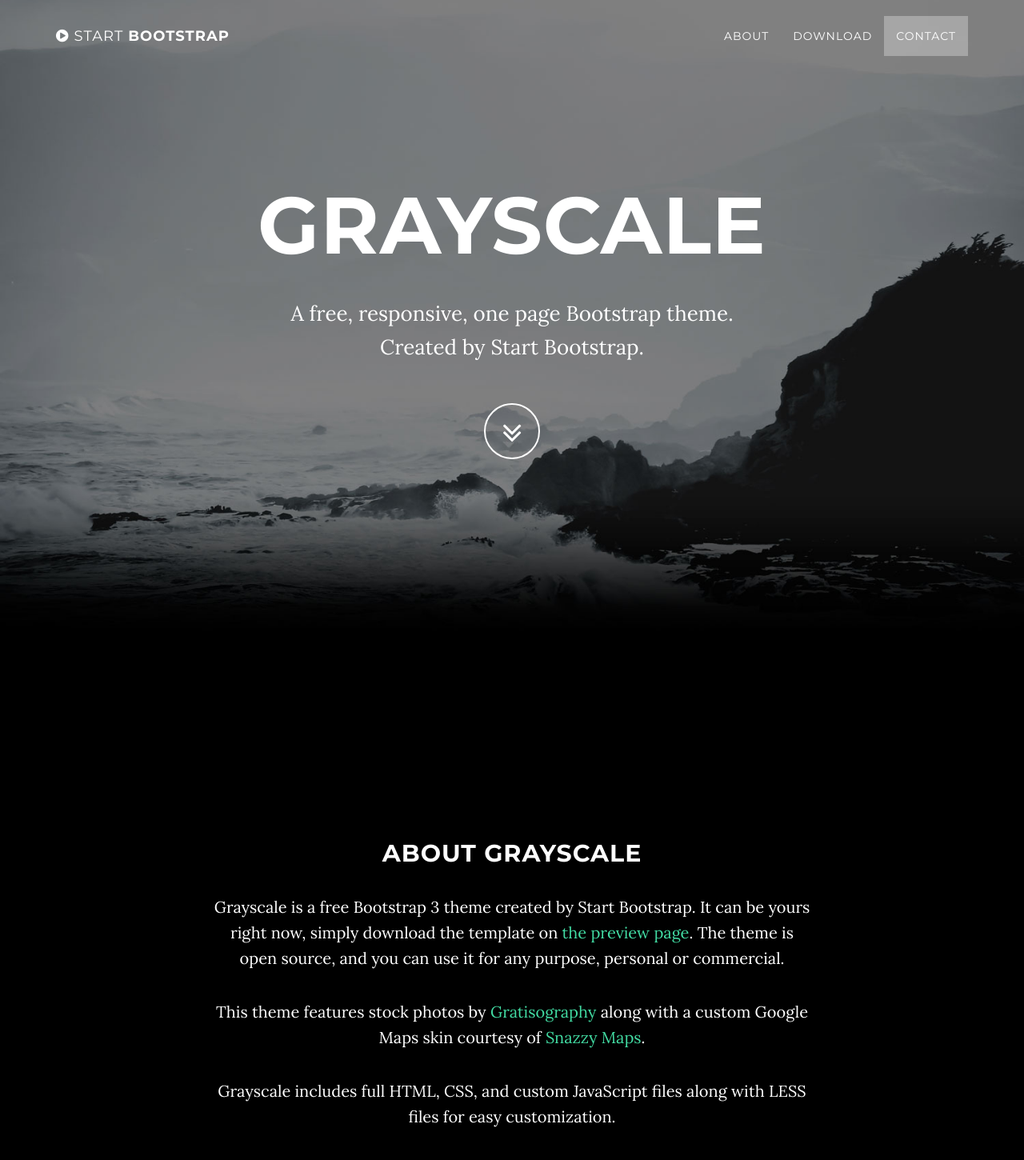
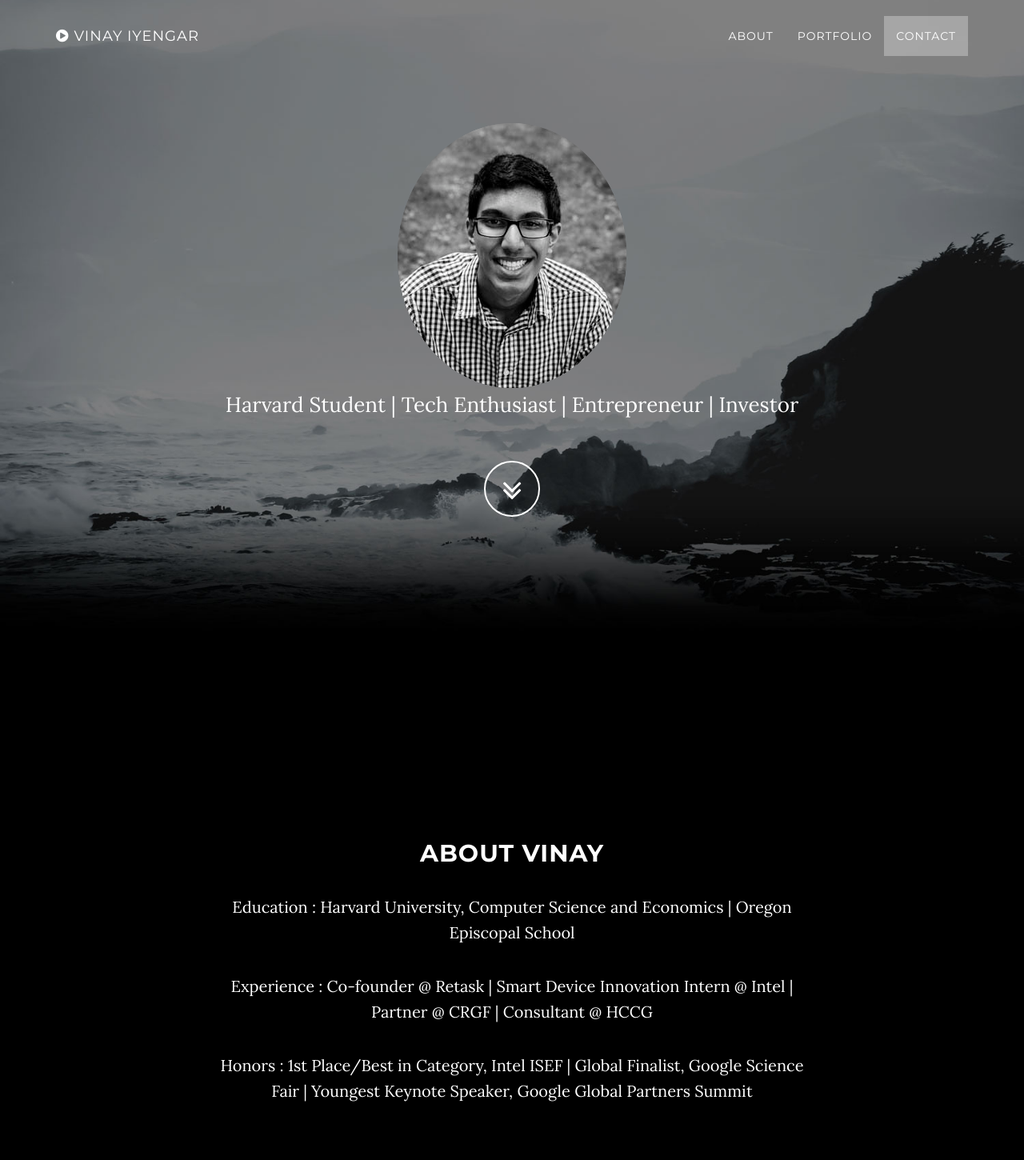
Before and after one commit to iyengarvinay/iyengarvinay.github.io, a plain HTML site: page index.html in a window 1280 px wide. Shown: the top 1450 px of the page at 80% size. Drawn offline with Linux system fonts and the light colour scheme; some packages are replaced by stand-ins of ours.

Commit message:
rough sketch

```diff
--- a/css/grayscale.css
+++ b/css/grayscale.css
@@ -161,7 +161,7 @@
 }
 
 .intro .intro-body .brand-heading {
-    font-size: 40px;
+    font-size: 24px;
 }
 
 .intro .intro-body .intro-text {
@@ -175,7 +175,7 @@
     }
 
     .intro .intro-body .brand-heading {
-        font-size: 100px;
+        font-size: 40px;
     }
 
     .intro .intro-body .intro-text {
--- a/index.html
+++ b/index.html
@@ -9,7 +9,7 @@
     <meta name="description" content="">
     <meta name="author" content="">
 
-    <title>Grayscale - Start Bootstrap Theme</title>
+    <title>Vinay Iyengar</title>
 
     <!-- Bootstrap Core CSS -->
     <link href="css/bootstrap.min.css" rel="stylesheet">
@@ -41,7 +41,7 @@
                     <i class="fa fa-bars"></i>
                 </button>
                 <a class="navbar-brand page-scroll" href="#page-top">
-                    <i class="fa fa-play-circle"></i>  <span class="light">Start</span> Bootstrap
+                    <i class="fa fa-play-circle"></i>  <span class="light">Vinay Iyengar</span>
                 </a>
             </div>
 
@@ -56,7 +56,7 @@
                         <a class="page-scroll" href="#about">About</a>
                     </li>
                     <li>
-                        <a class="page-scroll" href="#download">Download</a>
+                        <a class="page-scroll" href="#download">Portfolio</a>
                     </li>
                     <li>
                         <a class="page-scroll" href="#contact">Contact</a>
@@ -74,8 +74,9 @@
             <div class="container">
                 <div class="row">
                     <div class="col-md-8 col-md-offset-2">
-                        <h1 class="brand-heading">Grayscale</h1>
-                        <p class="intro-text">A free, responsive, one page Bootstrap theme.<br>Created by Start Bootstrap.</p>
+                        <img src="TED.png" alt="headshot">
+                        <!--<h1 class="brand-heading">Hi, I'm Vinay!</h1>-->
+                        <p class="intro-text">Harvard Student | Tech Enthusiast | Entrepreneur | Investor</p>
                         <a href="#about" class="btn btn-circle page-scroll">
                             <i class="fa fa-angle-double-down animated"></i>
                         </a>
@@ -89,10 +90,10 @@
     <section id="about" class="container content-section text-center">
         <div class="row">
             <div class="col-lg-8 col-lg-offset-2">
-                <h2>About Grayscale</h2>
-                <p>Grayscale is a free Bootstrap 3 theme created by Start Bootstrap. It can be yours right now, simply download the template on <a href="http://startbootstrap.com/template-overviews/grayscale/">the preview page</a>. The theme is open source, and you can use it for any purpose, personal or commercial.</p>
-                <p>This theme features stock photos by <a href="http://gratisography.com/">Gratisography</a> along with a custom Google Maps skin courtesy of <a href="http://snazzymaps.com/">Snazzy Maps</a>.</p>
-                <p>Grayscale includes full HTML, CSS, and custom JavaScript files along with LESS files for easy customization.</p>
+                <h2>About Vinay</h2>
+                <p>Education : Harvard University, Computer Science and Economics | Oregon Episcopal School</p>
+                <p>Experience : Co-founder @ Retask | Smart Device Innovation Intern @ Intel | Partner @ CRGF | Consultant @ HCCG</p>
+                <p>Honors : 1st Place/Best in Category, Intel ISEF | Global Finalist, Google Science Fair | Youngest Keynote Speaker, Google Global Partners Summit</p>
             </div>
         </div>
     </section>
@@ -102,7 +103,7 @@
         <div class="download-section">
             <div class="container">
                 <div class="col-lg-8 col-lg-offset-2">
-                    <h2>Download Grayscale</h2>
+                    <h2>Portfolio</h2>
                     <p>You can download Grayscale for free on the preview page at Start Bootstrap.</p>
                     <a href="http://startbootstrap.com/template-overviews/grayscale/" class="btn btn-default btn-lg">Visit Download Page</a>
                 </div>
@@ -116,7 +117,7 @@
             <div class="col-lg-8 col-lg-offset-2">
                 <h2>Contact Start Bootstrap</h2>
                 <p>Feel free to email us to provide some feedback on our templates, give us suggestions for new templates and themes, or to just say hello!</p>
-                <p><a href="mailto:feedback@startbootstrap.com">feedback@startbootstrap.com</a>
+                <p><a href="mailto:feedback@startbootstrap.com">vinaysiyengar@gmail.com</a>
                 </p>
                 <ul class="list-inline banner-social-buttons">
                     <li>
@@ -139,7 +140,7 @@
     <!-- Footer -->
     <footer>
         <div class="container text-center">
-            <p>Copyright &copy; Your Website 2014</p>
+            <p>Copyright &copy; Vinay Iyengar 2015</p>
         </div>
     </footer>
 
```
Also changed, not shown: TED.png (added), Vinay4.jpg (added), img/Vinay4.jpg (added).
